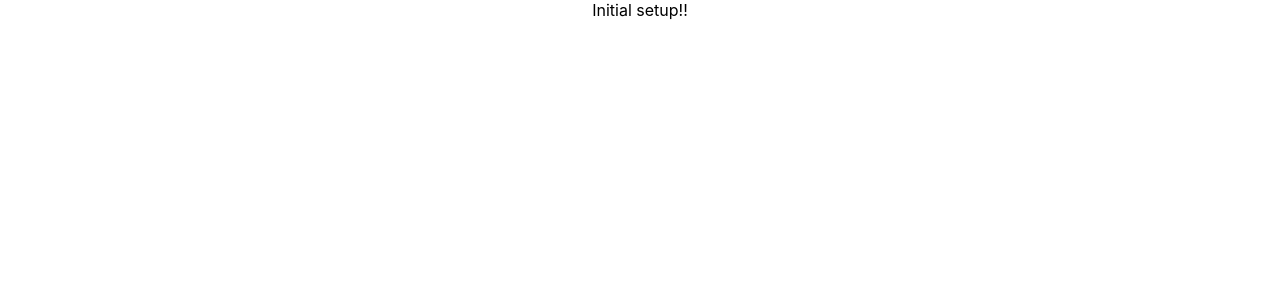
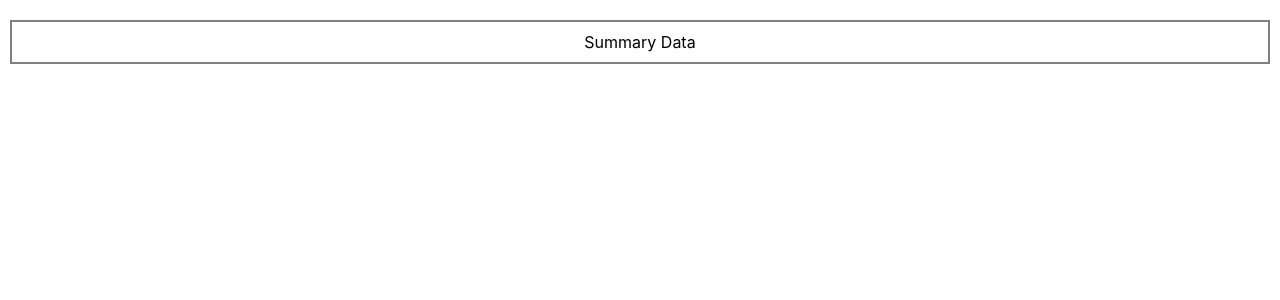
Before and after one commit to snehakale/portfolio-page-react, a React (Create React App) app: page / in a window 1280 px wide. Shown: the top 300 px of the page. Built offline with nearby package versions, Linux system fonts and the light colour scheme.

Commit message:
Add new summary component and js and style files

```diff
--- a/src/App.js
+++ b/src/App.js
@@ -1,10 +1,11 @@
 import logo from './logo.svg';
 import './App.css';
+import Summary from './components/summary/summary';
 
 function App() {
   return (
     <div className="App">
-      Initial setup!!
+      <Summary />
     </div>
   );
 }
--- /dev/null
+++ b/src/components/summary/summary.css
@@ -0,0 +1,6 @@
+.summary-container {
+    border: 2px solid grey;
+    padding: 10px;
+    margin: 10px;
+    margin-top: 20px;
+}
--- /dev/null
+++ b/src/components/summary/summary.js
@@ -0,0 +1,12 @@
+import React from 'react';
+import './summary.css';
+
+function Summary(props) {
+    return (
+        <div className="summary-container">
+            Summary Data
+        </div>
+    );
+}
+
+export default Summary;
```
